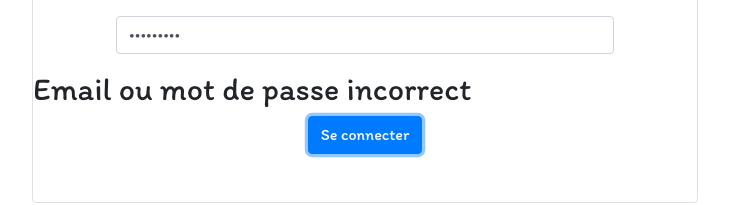
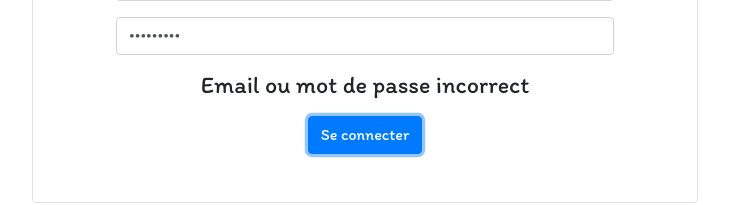
Before and after one commit to Julien-sans/ecoloc, a React (Create React App) app in the folder front-admin/: page / in a window 1280 px wide. Both pictures are taken after typing "name@example.com", "Sample123" into the empty fields and a click on the button "Se connecter". Shown: the part 455-660 px from the top of the page, without its empty margins (275-1004 px from the left). Built offline with nearby package versions, Linux system fonts and the light colour scheme; no server answers; a web font is replaced by a local one.

Commit message:
corrections'

```diff
--- a/front-admin/src/components/authentification/LoginPage.js
+++ b/front-admin/src/components/authentification/LoginPage.js
@@ -59,7 +59,7 @@ class LoginPage extends Component {
                 <div className="form-group w-75 mx-auto">
                   <input onChange={this.updateField} name="password" type="password" className="form-control" id="exampleInputPassword1" placeholder="Mot de passe"></input>
                 </div>
-                {errorAuth ? <h2>{errorAuth}</h2> : ''}
+                {errorAuth ? <h4 className="text-center my-3">{errorAuth}</h4> : ''}
                 <div className="d-flex justify-content-center">
                   <button type="submit" className="btn btn-primary mb-5">
                     Se connecter
```
